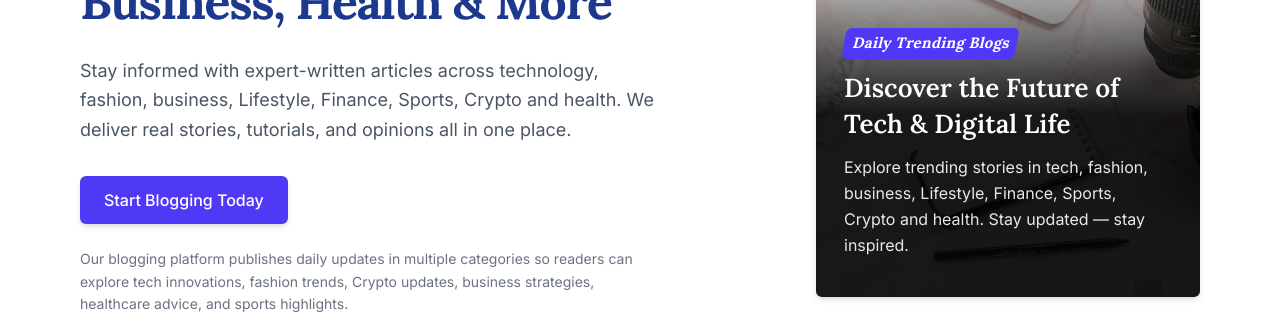
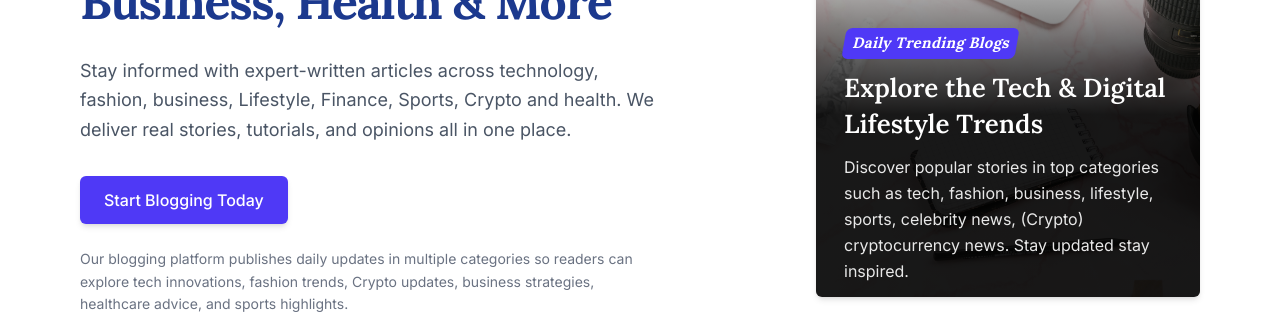
Before and after one commit to mrcode-sherry/Blog-Website, a Next.js app: page / in a window 1280 px wide. Shown: the part 216-550 px from the top of the page. Built offline with nearby package versions, Linux system fonts and the light colour scheme; no server answers; the database is empty.

Commit message:
Seo approve

```diff
--- a/src/app/blogs/[category]/page.jsx
+++ b/src/app/blogs/[category]/page.jsx
@@ -15,7 +15,8 @@ export async function generateMetadata({ params }) {
   const category = params.category;
   return {
   title: `Kintechy | Latest ${capitalize(category)} News Trends and Insights Today`,
-  description: `Stay updated with the latest ${category} blogs, insights, expert opinions, and trending news only on Kintechy.`,
+  description: `Kintechy is the only place to get the latest ${category} blogs, news, expert opinions, and trending news.
+`,
   alternates: {
       canonical: `https://kintechy.com/blogs/${category}`,
     },
--- a/src/app/privacy-policy/page.jsx
+++ b/src/app/privacy-policy/page.jsx
@@ -4,7 +4,7 @@ import PrivacyPolicyClient from '@/components/PrivacyPolicyClient';
 
 export const generateMetadata = () => ({
   title: 'Kintechy | Understand Your Data Privacy Rights Clearly',
-  description: 'Learn how Kintechy protects your data, uses cookies, and complies with GDPR, CCPA, and other privacy standards.',
+  description: 'Find out how Kintechy keeps your information safe, uses cookies, and follows the rules set by GDPR, CCPA, and other privacy laws.',
   alternates: {
     canonical: "https://kintechy.com/privacy-policy",
   },
--- a/src/components/Hero.jsx
+++ b/src/components/Hero.jsx
@@ -41,11 +41,10 @@ export default function Hero() {
               </h2>
             </span>
             <h3 className="md:text-[26px] text-xl font-semibold leading-snug">
-              Discover the Future of Tech & Digital Life
+              Explore the Tech & Digital Lifestyle Trends
             </h3>
             <p className="md:text-[16px] text-sm opacity-90 leading-relaxed">
-              Explore trending stories in tech, fashion, business, Lifestyle, Finance, Sports, Crypto and health.
-              Stay updated — stay inspired.
+              Discover popular stories in top categories such as tech, fashion, business, lifestyle, sports, celebrity news, (Crypto) cryptocurrency news. Stay updated stay inspired.
             </p>
           </motion.div>
         </motion.div>
```
